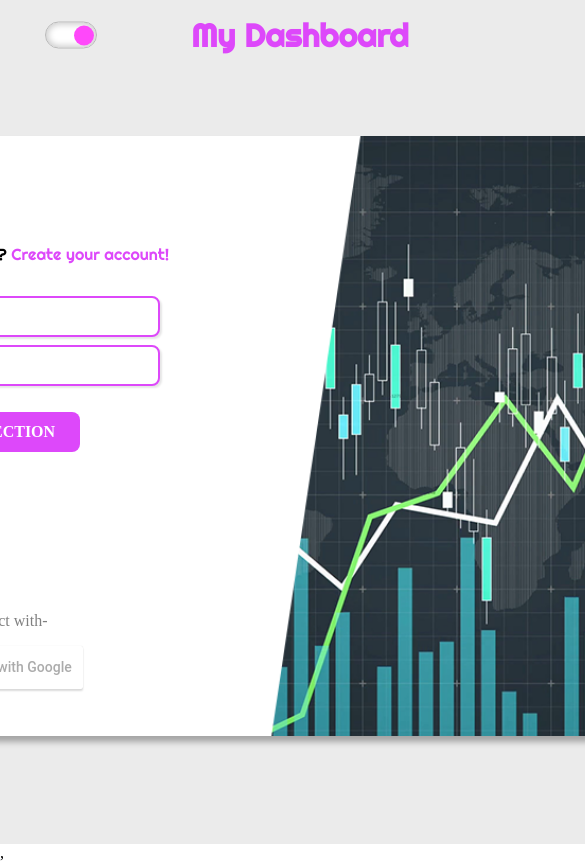
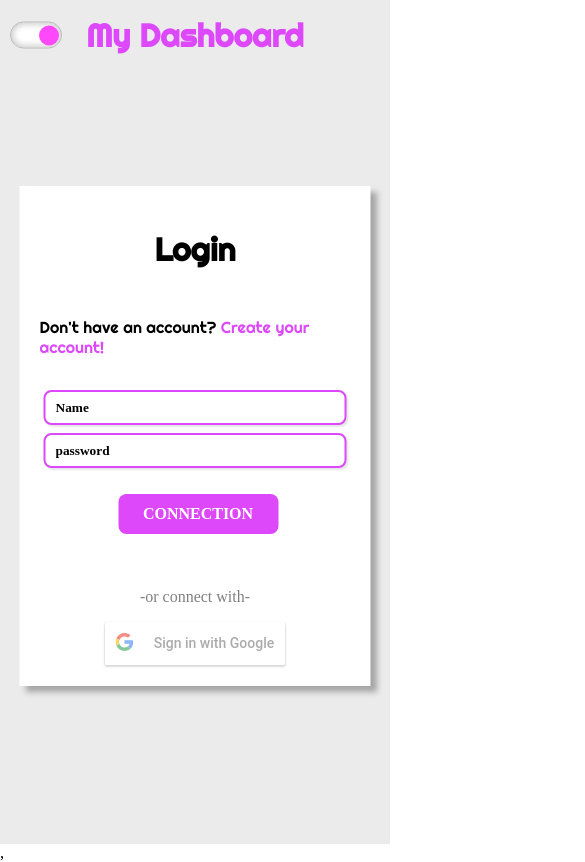
Before and after one commit to AGSBurei/dashboard, a React (Create React App) app in the folder front/: page /login in a window 390 px wide. Shown: the whole page, 585 px wide, since content can reach past the window. Built offline with nearby package versions, Linux system fonts and the light colour scheme; a web font is replaced by a local one.

Commit message:
Responsive page accueil

```diff
--- a/front/src/App.css
+++ b/front/src/App.css
@@ -61,14 +61,13 @@ input::-webkit-input-placeholder { /* Chrome/Opera/Safari/Edge */
 /*    -webkit-text-stroke-width: 0;*/
 /*}*/
 
-html {
-    max-width: 100%;
-    max-height: 100vh;
-    min-width: 600px;
-    min-height: 400px;
-    overflow: hidden;
-
-}
+/*html {*/
+/*    max-width: 100%;*/
+/*    max-height: 100vh;*/
+/*    min-width: 600px;*/
+/*    min-height: 400px;*/
+/*    overflow: hidden;*/
+/*}*/
 
 .bg {
     background-color: var(--c-bg, #ebebeb);
@@ -439,8 +438,9 @@ h1 {
 .wid-youtube .container-line {
     border-bottom: 3px solid rgba(255, 255, 255, 0.66);
 }
+
 /*------------Widget Covid et Meteo------------*/
-.wid-covid-input{
+.wid-covid-input {
     margin-left: 5%;
     margin-top: 3px;
     margin-bottom: 10px;
@@ -451,7 +451,8 @@ h1 {
     border-radius: 16px;
     background-color: rgb(217, 121, 255);
 }
-.wid-covid-input input{
+
+.wid-covid-input input {
     background-color: transparent;
     border: transparent;
     margin-left: 10px;
@@ -460,6 +461,7 @@ h1 {
     width: calc(100% - 15px);
     display: inline-block;
 }
+
 .wid-covid-input input::-webkit-input-placeholder {
     color: white;
     font-family: var(--font-txt);
@@ -467,7 +469,7 @@ h1 {
     display: inline-block;
 }
 
-.wid-covid-block{
+.wid-covid-block {
     display: inline-block;
     width: 50%;
     height: 70%;
@@ -475,26 +477,26 @@ h1 {
     text-align: center;
 }
 
-.wid-covid-block h3{
+.wid-covid-block h3 {
     font-family: var(--font-title);
     font-size: 32px;
 }
-.wid-covid-block p{
+
+.wid-covid-block p {
     font-family: var(--font-txt);
     font-size: 22px;
 }
 
 
-
-
-.wid-meteo-container{
+.wid-meteo-container {
     width: 100%;
     height: 70%;
     display: block;
     /*overflow: hidden;
     overflow-y: auto;*/
 }
-.wid-meteo-data{
+
+.wid-meteo-data {
     margin-left: 5%;
     margin-top: 3px;
     width: 90%;
@@ -505,13 +507,15 @@ h1 {
     background-color: rgb(233, 233, 233);
 
 }
-.wid-meteo-data h6{
+
+.wid-meteo-data h6 {
     display: inline-block;
     margin-left: 20px;
     width: 80px;
     transform: translateY(-22px);
 }
-.wid-meteo-data img{
+
+.wid-meteo-data img {
     display: inline-block;
     transform: translateY(-16px);
     /*width: 24px;
@@ -520,17 +524,19 @@ h1 {
     background-repeat: no-repeat;
     background-size: 75%;*/
 }
-.wid-meteo-data strong{
+
+.wid-meteo-data strong {
     display: inline-block;
     transform: translateY(-20px);
 }
-.wid-meteo-data p{
+
+.wid-meteo-data p {
     display: inline-block;
     margin-left: 5px;
     transform: translateY(-20px);
 }
 
-.wid-meteo-input{
+.wid-meteo-input {
     margin-left: 5%;
     margin-top: 3px;
     margin-bottom: 10px;
@@ -543,7 +549,7 @@ h1 {
 
 }
 
-.wid-meteo-input input{
+.wid-meteo-input input {
     background-color: transparent;
     border: transparent;
     margin-left: 10px;
@@ -553,6 +559,7 @@ h1 {
     display: inline-block;
     transform: translateY(-7px);
 }
+
 .wid-meteo-input input::-webkit-input-placeholder {
     color: white;
     font-family: var(--font-txt);
@@ -560,7 +567,7 @@ h1 {
     display: inline-block;
 }
 
-.wid-meteo-input button{
+.wid-meteo-input button {
     width: 28px;
     height: 28px;
     background-color: transparent;
@@ -572,36 +579,42 @@ h1 {
     background-size: 75%;
 }
 
-.wid-meteo-block1{
+.wid-meteo-block1 {
     display: inline-block;
     width: 30%;
     height: 70%;
     vertical-align: top;
     margin-left: 10%;
 }
-.wid-meteo-block2{
+
+.wid-meteo-block2 {
     display: inline-block;
     width: 50%;
     height: 70%;
     vertical-align: top;
 }
-.wid-meteo-block2 h3{
+
+.wid-meteo-block2 h3 {
     padding-top: 10px;
     font-family: var(--font-title);
 }
-.wid-meteo-block2 p{
+
+.wid-meteo-block2 p {
     transform: translateY(-7px);
     font-family: var(--font-txt);
 }
-.wid-meteo-block2 h4{
+
+.wid-meteo-block2 h4 {
     transform: translateY(-15px);
 }
-.wid-meteo-block2 span{
+
+.wid-meteo-block2 span {
     font-size: 20px;
     margin-left: 10px;
     font-family: var(--font-txt);
 }
-.wid-meteo-now-img{
+
+.wid-meteo-now-img {
     width: auto;
     height: 100%;
     background-position: center;
@@ -765,7 +778,7 @@ h1 {
 }
 
 .c-form-button:hover {
- width: 180px;
+    width: 180px;
 }
 
 input:-webkit-autofill,
@@ -1055,3 +1068,100 @@ input:-webkit-autofill:active {
 .widget-100 {
     width: calc(100% - 20px);
 }
+
+@media (max-width: 1150px ) {
+    .c-form-header {
+        margin-top: 20px;
+    }
+
+    .c-main-block {
+        width: 800px;
+        height: 500px;
+    }
+
+    .c-form-block {
+        height: auto;
+    }
+
+    .c-form-button {
+        margin-bottom: 0;
+    }
+
+    .c-form-title2 {
+        font-size: 1.9rem;
+    }
+
+    .c-form-quote {
+        margin: 5px 0;
+    }
+
+    .c-form {
+        margin-top: 10px;
+    }
+}
+
+@media (max-width: 870px) {
+    .c-main-block {
+        background-image: none;
+        width: 500px;
+
+        padding: 0;
+        display: flex;
+        flex-direction: column;
+        justify-content: space-around;
+        align-items: center;
+    }
+
+    .c-form-title1, .c-form-title2 {
+        text-align: center;
+    }
+
+    .c-form-block2 {
+        width: 100%;
+    }
+
+    .c-form-header {
+        width: 100%;
+    }
+}
+
+@media (max-width: 650px) {
+    .c-main-block {
+        width: 400px;
+    }
+}
+
+@media (max-width: 450px) {
+    .c-main-block {
+        width: 90%;
+    }
+
+    .c-form-header2 {
+        width: 100%;
+    }
+
+    .c-form-quote {
+        padding: 0 20px;
+    }
+
+    .c-form-block {
+        width: 100%;
+    }
+    .c-form {
+        padding: 0 20px;
+    }
+
+    .c-form-input {
+        width: 100%;
+        padding-left: 10px;
+        box-sizing: border-box;
+    }
+    .day-night3 {
+        left: 10px;
+    }
+}
+@media (max-width: 350px) {
+    .header-title h1 {
+        font-size: 1.8em;
+    }
+}
--- a/front/src/pages/Auth/Auth.js
+++ b/front/src/pages/Auth/Auth.js
@@ -203,7 +203,7 @@ const Auth = ({switchDay}) => {
                                 {inscription ? "Inscription" : "Connection"}
                             </button>
                         </form>
-                        <img src={nullImage} alt="Computer Man" className="c-notif"/>
+                        {/*<img src={nullImage} alt="Computer Man" className="c-notif"/>*/}
                     </div>
 
                     <div className="c-form-block2">
```
